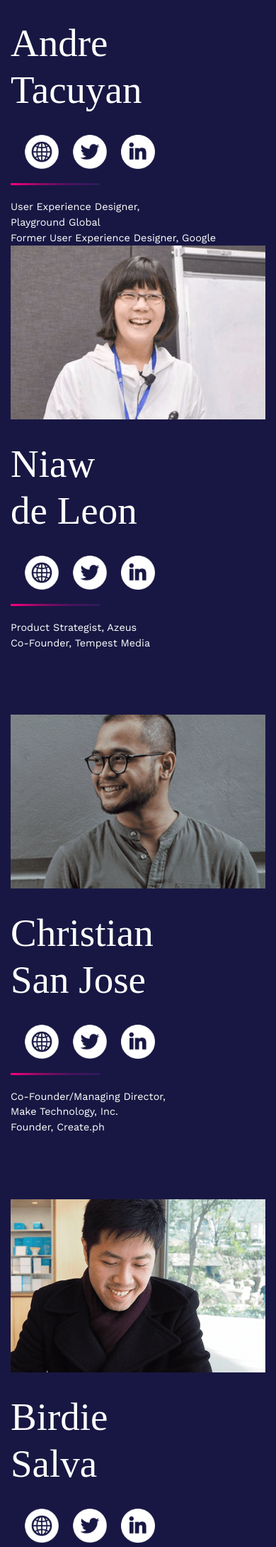
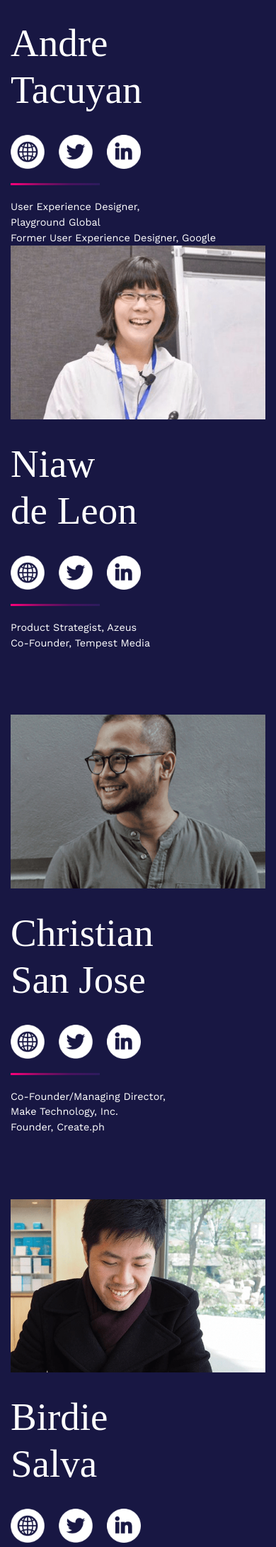
Before and after one commit to UXSoc/jffc, a PHP site: page / in a window 390 px wide. Shown: the part 3226-5406 px from the top of the page at 71% size. Run offline with PHP 8.4, Linux system fonts and the light colour scheme; some libraries are stand-ins or nearby versions; some web fonts are replaced.

Commit message:
Fix speaker mobile layout

```diff
--- a/index.html
+++ b/index.html
@@ -151,12 +151,13 @@
                 </h1>
             </div>
 
-            <div class="uk-grid-medium" uk-grid>
-                <div class="uk-width-1-2@m uk-text-left">
+            <div class="uk-grid-medium " uk-grid>
+                <div class="uk-width-1-2@m uk-text-left uk-flex uk-flex-center">
+                    <div>
                     <img src="img/speakers/andre.png" alt="Andre Tacuyan"/>
                     <div class="uk-child-width-1-2@s speaker-container" uk-grid>
                         <h1 class="speaker-header">Andre<br>Tacuyan</h1>
-                        <div class="uk-flex uk-flex-right@m">
+                        <div class="uk-flex uk-flex-left uk-flex-right@s">
                             <div class="speaker-social-icon"><a href="http://www.andretacuyan.com/"><img src="img/social-media-icons/web.png" alt="web"/></a></div>
                             <div class="speaker-social-icon"><a href="https://twitter.com/andretacuyan"><img src="img/social-media-icons/twitter.png" alt="twitter"/></a></div>
                             <div class="speaker-social-icon"><a href="https://www.linkedin.com/in/andretacuyan"><img src="img/social-media-icons/linkedIn.png" alt="linkedin"/></a></div>
@@ -168,13 +169,15 @@
                         Playground Global<br>
                         Former User Experience Designer, Google
                     </span>
+                    </div>
                 </div>
 
-                <div class="uk-width-1-2@m uk-text-left">
+                <div class="uk-width-1-2@m uk-text-left uk-flex uk-flex-center">
+                    <div>
                     <img src="img/speakers/niaw.png" alt="Niaw de Leon"/>
                     <div class="uk-child-width-1-2@s speaker-container" uk-grid>
                         <h1 class="speaker-header">Niaw<br>de Leon</h1>
-                        <div class="uk-flex uk-flex-right@m">
+                        <div class="uk-flex uk-flex-right@s">
                             <div class="speaker-social-icon"><a href="http://niawdeleon.com/"><img src="img/social-media-icons/web.png" alt="web"/></a></div>
                             <div class="speaker-social-icon"><a href="https://twitter.com/niawdeleon"><img src="img/social-media-icons/twitter.png" alt="twitter"/></a></div>
                             <div class="speaker-social-icon"><a href="https://medium.com/@niawdeleon"><img src="img/social-media-icons/linkedIn.png" alt="linkedin"/></a></div>
@@ -185,13 +188,15 @@
                         Product Strategist, Azeus<br>
                         Co-Founder, Tempest Media
                     </span>
+                    </div>
                 </div>
 
-                <div class="uk-width-1-2@m uk-text-left">
+                <div class="uk-width-1-2@m uk-text-left uk-flex uk-flex-center">
+                    <div>
                     <img src="img/speakers/csj.png" alt="Christian San Jose"/>
                     <div class="uk-child-width-1-2@s speaker-container" uk-grid>
                         <h1 class="speaker-header">Christian<br>San Jose</h1>
-                        <div class="uk-flex uk-flex-right@m">
+                        <div class="uk-flex uk-flex-right@s">
                             <div class="speaker-social-icon"><a href="http://christiansanjose.com/"><img src="img/social-media-icons/web.png" alt="web"/></a></div>
                             <div class="speaker-social-icon"><a href="https://twitter.com/csj89?lang=en"><img src="img/social-media-icons/twitter.png" alt="twitter"/></a></div>
                             <div class="speaker-social-icon"><a href="https://ph.linkedin.com/in/christiansanjose"><img src="img/social-media-icons/linkedIn.png" alt="linkedin"/></a></div>
@@ -203,13 +208,15 @@
                         Make Technology, Inc.<br>
                         Founder, Create.ph
                     </span>
+                    </div>
                 </div>
 
-                <div class="uk-width-1-2@m uk-text-left">
+                <div class="uk-width-1-2@m uk-text-left uk-flex uk-flex-center">
+                    <div>
                     <img src="img/speakers/birdie.png" alt="Birdie Salva"/>
                     <div class="uk-child-width-1-2@s speaker-container" uk-grid>
                         <h1 class="speaker-header">Birdie<br>Salva</h1>
-                        <div class="uk-flex uk-flex-right@m">
+                        <div class="uk-flex uk-flex-right@s">
                             <div class="speaker-social-icon"><a href="https://medium.com/@birdiesalva"><img src="img/social-media-icons/web.png" alt="web"/></a></div>
                             <div class="speaker-social-icon"><a href="https://www.linkedin.com/in/andretacuyan"><img src="img/social-media-icons/twitter.png" alt="twitter"/></a></div>
                             <div class="speaker-social-icon"><a href="https://ph.linkedin.com/in/birdiesalva"><img src="img/social-media-icons/linkedIn.png" alt="linkedin"/></a></div>
@@ -220,13 +227,15 @@
                         Co-Founder/Principal<br>
                         Curiosity Design Research
                     </span>
+                    </div>
                 </div>
 
-                <div class="uk-width-1-2@m uk-text-left">
+                <div class="uk-width-1-2@m uk-text-left uk-flex uk-flex-center">
+                    <div>
                     <img src="img/speakers/edmond.png" alt="Edmond Gozo"/>
                     <div class="uk-child-width-1-2@s speaker-container" uk-grid>
                         <h1 class="speaker-header">Edmond<br>Gozo</h1>
-                        <div class="uk-flex uk-flex-right@m">
+                        <div class="uk-flex uk-flex-right@s">
                             <div class="speaker-social-icon"><a href=""><img src="img/social-media-icons/web.png" alt="web"/></a></div>
                             <div class="speaker-social-icon"><a href="https://twitter.com/edmondgozo"><img src="img/social-media-icons/twitter.png" alt="twitter"/></a></div>
                             <div class="speaker-social-icon"><a href="https://ph.linkedin.com/in/edmondgozo"><img src="img/social-media-icons/linkedIn.png" alt="linkedin"/></a></div>
@@ -236,13 +245,15 @@
                     <span>
                         Design Strategist, Tinqer
                     </span>
+                    </div>
                 </div>
 
-                <div class="uk-width-1-2@m uk-text-left">
+                <div class="uk-width-1-2@m uk-text-left uk-flex uk-flex-center">
+                    <div>
                     <img src="img/speakers/troy.png" alt="Troy Sitosta"/>
                     <div class="uk-child-width-1-2@s speaker-container" uk-grid>
                         <h1 class="speaker-header">Troy<br>Sitosta</h1>
-                        <div class="uk-flex uk-flex-right@m">
+                        <div class="uk-flex uk-flex-right@s">
                             <div class="speaker-social-icon"><a href=""><img src="img/social-media-icons/web.png" alt="web"/></a></div>
                             <div class="speaker-social-icon"><a href=""><img src="img/social-media-icons/twitter.png" alt="twitter"/></a></div>
                             <div class="speaker-social-icon"><a href="https://ph.linkedin.com/in/troy-sitosta-13586532"><img src="img/social-media-icons/linkedIn.png" alt="linkedin"/></a></div>
@@ -252,13 +263,15 @@
                     <span>
                         Founder/Creative Director, Shao
                     </span>
+                    </div>
                 </div>
 
-                <div class="uk-width-1-2@m uk-text-left">
+                <div class="uk-width-1-2@m uk-text-left uk-flex uk-flex-center">
+                    <div>
                     <img src="img/speakers/ely.png" alt="Ely Apao"/>
                     <div class="uk-child-width-1-2@s speaker-container" uk-grid>
                         <h1 class="speaker-header">Ely<br>Apao</h1>
-                        <div class="uk-flex uk-flex-right@m">
+                        <div class="uk-flex uk-flex-right@s">
                             <div class="speaker-social-icon"><a href="https://www.quora.com/profile/Ely-Apao"><img src="img/social-media-icons/web.png" alt="web"/></a></div>
                             <div class="speaker-social-icon"><a href="https://twitter.com/elyapao"><img src="img/social-media-icons/twitter.png" alt="twitter"/></a></div>
                             <div class="speaker-social-icon"><a href="https://ph.linkedin.com/in/jozzua"><img src="img/social-media-icons/linkedIn.png" alt="linkedin"/></a></div>
@@ -268,13 +281,15 @@
                     <span>
                         Founder, UX Philippines
                     </span>
+                    </div>
                 </div>
 
-                <div class="uk-width-1-2@m uk-text-left">
+                <div class="uk-width-1-2@m uk-text-left uk-flex uk-flex-center">
+                    <div>
                     <img src="img/speakers/tj.png" alt="TJ Monserrat"/>
                     <div class="uk-child-width-1-2@s speaker-container" uk-grid>
                         <h1 class="speaker-header">TJ<br>Monserrat</h1>
-                        <div class="uk-flex uk-flex-right@m">
+                        <div class="uk-flex uk-flex-right@s">
                             <div class="speaker-social-icon"><a href="https://github.com/tjmonsi"><img src="img/social-media-icons/web.png" alt="web"/></a></div>
                             <div class="speaker-social-icon"><a href=""><img src="img/social-media-icons/twitter.png" alt="twitter"/></a></div>
                             <div class="speaker-social-icon"><a href="https://ph.linkedin.com/in/toni-jan-keith-monserrat-42975341"><img src="img/social-media-icons/linkedIn.png" alt="linkedin"/></a></div>
@@ -285,6 +300,7 @@
                         Assistant Professor,<br>
                         University of the Philippines-Los Banos
                     </span>
+                    </div>
                 </div>
 
             </div>
--- a/main.scss
+++ b/main.scss
@@ -194,6 +194,11 @@ hr{
     max-width: 48px;
     max-height: auto;
     margin-left: 20px;
+
+    @media screen and (max-width: 640px) {
+        margin-left: 0;
+        margin-right: 20px;
+    }
 }
 
 //===========================
```
Also changed, not shown: css/main.css, 1 other file.
